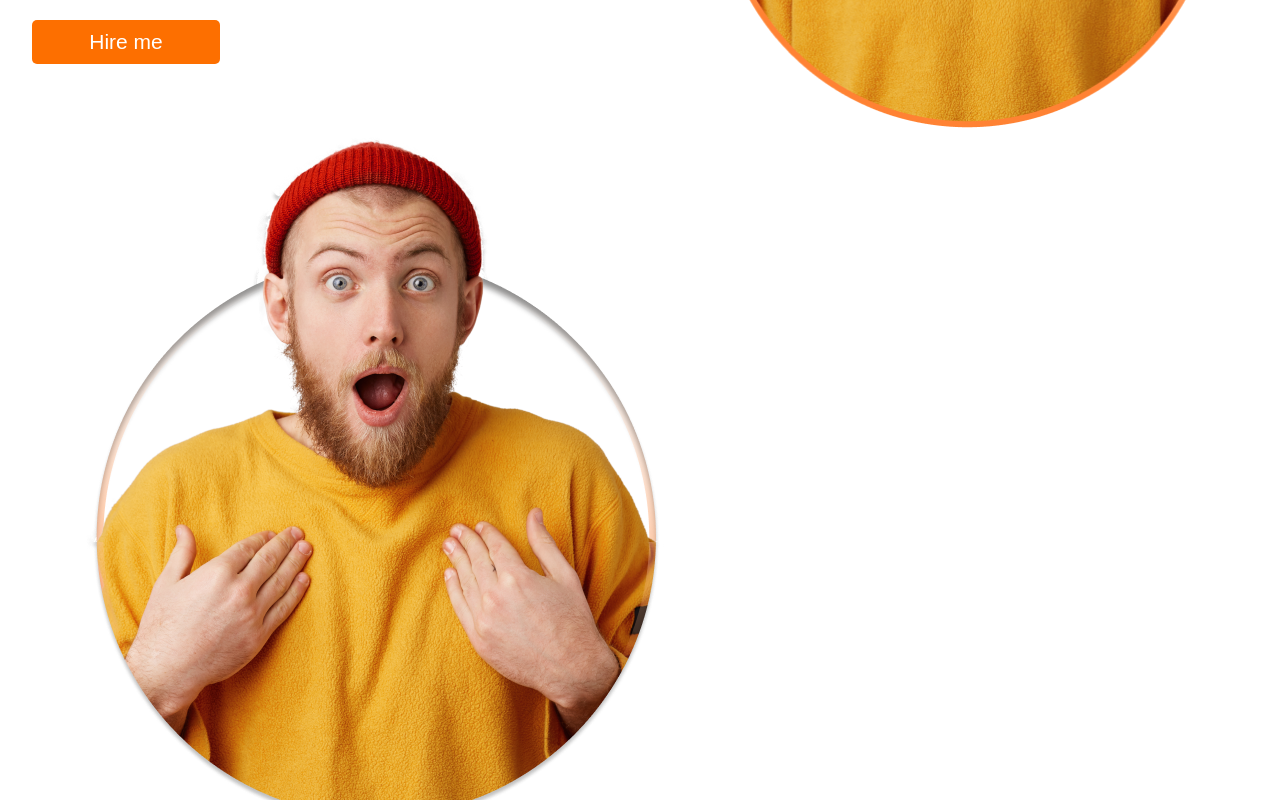
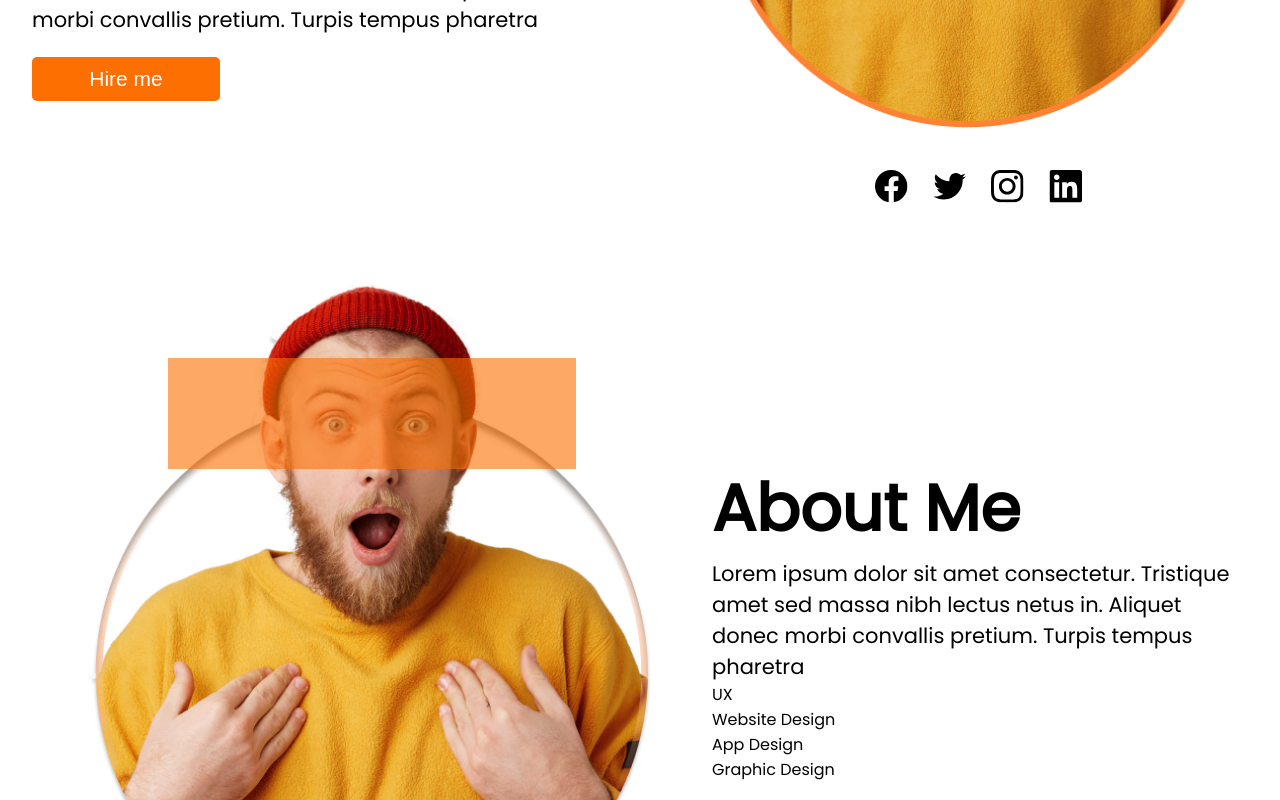
Before and after one commit to nurullah91/mumair-portfolio, a Next.js app: page / in a window 1280 px wide. Shown: the part 760-1560 px from the top of the page. Built offline with nearby package versions, Linux system fonts and the light colour scheme.

Commit message:
abut section partially designed and color on eye added

```diff
--- a/src/components/Sections/About.tsx
+++ b/src/components/Sections/About.tsx
@@ -1,22 +1,30 @@
 import Image from "next/image";
 import Container from "../Container";
 import person from "@/assets/Group 7.png";
-import SectionHeading from "../UI/SectionHeading";
+import styles from "@/styles/about.module.css";
+
 export default function About() {
   return (
-    <section>
+    <section style={{ marginTop: "70px" }}>
       <Container>
-        <div>
-          <div>
-            <Image src={person} alt="Person with wow reaction" />
+        <div className={styles.contentContainer}>
+          <div className={styles.imgContainer}>
+            <Image
+              src={person}
+              alt="Person with wow reaction"
+              className={styles.aboutImg}
+            />
           </div>
 
           <div>
-            <SectionHeading
-              title="About Me"
-              subTitle="Lorem ipsum dolor sit amet consectetur. Tristique amet sed massa nibh lectus netus in. Aliquet donec morbi convallis pretium. Turpis tempus pharetra"
-              alignment="left"
-            />
+            <div className={styles.content}>
+              <h1 className={styles.title}>About Me</h1>
+              <p className={styles.description}>
+                Lorem ipsum dolor sit amet consectetur. Tristique amet sed massa
+                nibh lectus netus in. Aliquet donec morbi convallis pretium.
+                Turpis tempus pharetra
+              </p>
+            </div>
 
             <div>
               <div>
--- a/src/components/Sections/Intro.tsx
+++ b/src/components/Sections/Intro.tsx
@@ -2,6 +2,10 @@ import Image from "next/image";
 import person from "@/assets/Group 2.png";
 import Container from "../Container";
 import styles from "@/styles/intro.module.css";
+import facebookIcon from "@/assets/icon/Facebook.svg";
+import twitterIcon from "@/assets/icon/Twitter.svg";
+import instagramIcon from "@/assets/icon/Instagram.svg";
+import linkedinIcon from "@/assets/icon/LinkedIn.svg";
 export default function Intro() {
   return (
     <section style={{ marginTop: "120px" }}>
@@ -28,8 +32,54 @@ export default function Intro() {
               </a>
             </button>
           </div>
-          <div>
+          <div className={styles.imgContainer}>
             <Image src={person} alt="Person" className={styles.introImg} />
+            <div
+              style={{
+                justifyContent: "center",
+                display: "flex",
+                alignItems: "center",
+                gap: "25px",
+                marginTop: "35px",
+              }}
+            >
+              <a href="#">
+                <Image
+                  src={facebookIcon}
+                  alt="facebook icon"
+                  width={33}
+                  height={33}
+                  style={{ width: "33px", height: "33px" }}
+                />
+              </a>
+              <a href="#">
+                <Image
+                  src={twitterIcon}
+                  alt="twitter icon"
+                  width={33}
+                  height={33}
+                  style={{ width: "33px", height: "33px" }}
+                />
+              </a>
+              <a href="#">
+                <Image
+                  src={instagramIcon}
+                  alt="instagram icon"
+                  width={33}
+                  height={33}
+                  style={{ width: "33px", height: "33px" }}
+                />
+              </a>
+              <a href="#">
+                <Image
+                  src={linkedinIcon}
+                  alt="linkedin icon"
+                  width={33}
+                  height={33}
+                  style={{ width: "33px", height: "33px" }}
+                />
+              </a>
+            </div>
           </div>
         </div>
       </Container>
--- a/src/components/UI/SectionHeading.tsx
+++ b/src/components/UI/SectionHeading.tsx
@@ -1,7 +1,7 @@
 export interface ISectionHeadingProps {
   title?: string;
   subTitle?: string;
-  alignment?: "center" | "left" | "right";
+  alignment?: "center" | "start" | "end";
 }
 export default function SectionHeading({
   title,
--- /dev/null
+++ b/src/styles/about.module.css
@@ -0,0 +1,33 @@
+.contentContainer {
+  display: flex;
+  align-items: center;
+  justify-content: space-between;
+  gap: "33px";
+}
+
+.aboutImg {
+  width: 680px;
+  height: 675px;
+}
+.title {
+  font-size: 65px;
+  font-weight: 600;
+}
+
+.description {
+  font-size: 21px;
+}
+
+.imgContainer {
+  position: relative;
+}
+.imgContainer::after {
+  content: "";
+  width: 60%;
+  height: 111px;
+  background-color: rgba(253, 111, 0, 0.6);
+  position: absolute;
+  top: 78px;
+  right: 50%;
+  transform: translateX(50%);
+}
--- a/src/styles/intro.module.css
+++ b/src/styles/intro.module.css
@@ -37,3 +37,17 @@
   font-size: 21px;
   margin-top: 28px;
 }
+
+.imgContainer {
+  position: relative;
+}
+.imgContainer::after {
+  content: "";
+  width: 60%;
+  height: 83px;
+  background-color: rgba(253, 111, 0, 0.6);
+  position: absolute;
+  top: 78px;
+  right: 50%;
+  transform: translateX(50%);
+}
```
